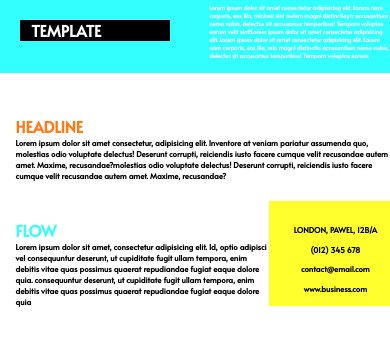
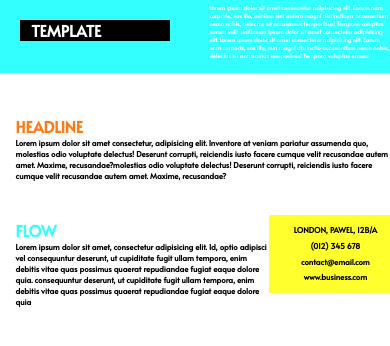
Before and after one commit to UdeshBhatti2004/Template-2, a plain HTML site: page index.html in a window 390 px wide. Shown: the part 356-702 px from the top of the page. Drawn offline with Linux system fonts and the light colour scheme.

Commit message:
Update style.css

```diff
--- a/style.css
+++ b/style.css
@@ -28,7 +28,7 @@
 }
 
 .image img {
-       height:5vw;
+    height: 5vw;
     margin-left: 40vw;
     margin-top: 3.5vw;
 
@@ -42,7 +42,7 @@
     margin-right: 5vw;
 }
 
-   .text h1{
+.text h1 {
     font-size: 2vw;
 }
 
@@ -199,7 +199,7 @@
     background-color: rgba(255, 255, 0, 0.823);
     height: 15vw;
     width: 25vw;
-       margin-top: 5vw;
+    margin-top: 11vw;
 }
 
 .yellow-box-content {
@@ -208,7 +208,7 @@
     font-size: 1vw;
 }
 
-   .yellow-box-content h1{
+.yellow-box-content h1 {
     font-size: 1.5vw;
     text-align: center;
     line-height: 3vw;
@@ -294,10 +294,29 @@
         font-size: 1vw;
     }
 
-    .yellow-box-content h1{
+    .yellow-box-content h1 {
         font-size: 1.5vw;
         text-align: center;
         line-height: 3vw;
+    }
+
+    .yellow-box {
+        background-color: rgba(255, 255, 0, 0.823);
+        height: 20vw;
+        width: 35vw;
+        margin-top: 5vw;
+    }
+
+    .yellow-box-content {
+        margin-top: 2vw;
+        margin-left: 3vw;
+        font-size: 1vw;
+    }
+
+    .yellow-box-content h1 {
+        font-size: 2vw;
+        text-align: center;
+        line-height: 4vw;
     }
 
 }
@@ -333,7 +352,7 @@
     }
 
     .image img {
-    height:5vw;
+        height: 5vw;
         margin-left: 40vw;
         margin-top: 3.5vw;
 
@@ -347,7 +366,7 @@
         margin-right: 5vw;
     }
 
-.text h1{
+    .text h1 {
         font-size: 2vw;
     }
 
@@ -500,20 +519,20 @@
 
     .yellow-box {
         background-color: rgba(255, 255, 0, 0.823);
-    height: 27vw;
+        height: 20vw;
         width: 35vw;
         margin-top: 5vw;
     }
 
     .yellow-box-content {
-    margin-top: 5vw;
+        margin-top: 2vw;
         margin-left: 3vw;
         font-size: 1vw;
     }
 
-.yellow-box-content h1{
+    .yellow-box-content h1 {
         font-size: 2vw;
         text-align: center;
-   line-height: 5vw;
+        line-height: 4vw;
     }
 }
```
Lines whose indentation alone changed are shown as unchanged.
